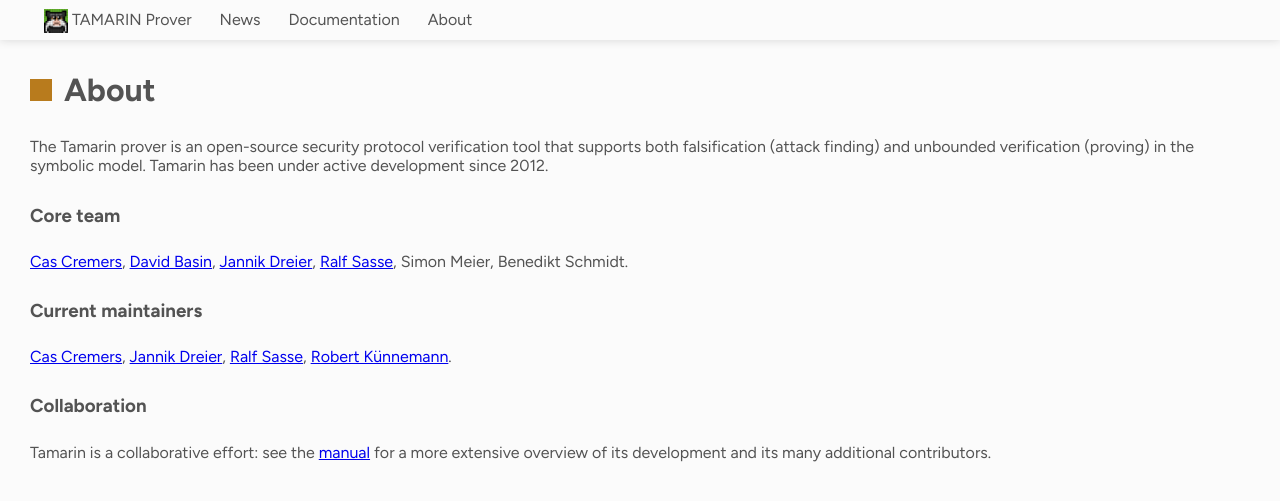
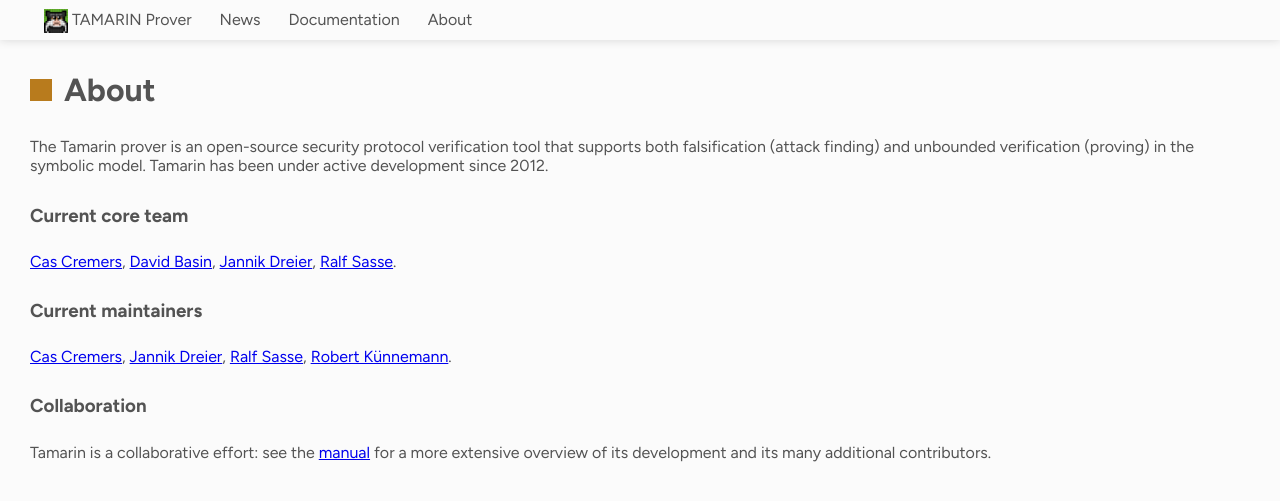
Before and after one commit to tamarin-prover/tamarin-prover.github.io, a Jekyll site: the page built from about.html, in a window 1280 px wide. Shown: the top 501 px of the page. Built offline with Jekyll 4.4.1, drawn with Linux system fonts in a browser that asks for light colours.

Commit message:
Moved Benedikt and Simon out of "current" core, which seems more accurate.

```diff
--- a/_data/people.yml
+++ b/_data/people.yml
@@ -3,20 +3,24 @@
   website: https://cispa.saarland/group/cremers/index.html
   core: true
   maintainer: true
+  currentcore: true
 david:
   name: David Basin
   website: https://www.inf.ethz.ch/personal/basin/
   core: true
+  currentcore: true
 jannik:
   name: Jannik Dreier
   website: https://www.jannikdreier.net/
   core: true
   maintainer: true
+  currentcore: true
 ralf:
   website: https://people.inf.ethz.ch/rsasse/
   name: Ralf Sasse
   core: true
   maintainer: true
+  currentcore: true
 simon:
   name: Simon Meier
   core: true
--- a/about.html
+++ b/about.html
@@ -10,10 +10,10 @@
   The Tamarin prover is an open-source security protocol verification tool that supports both falsification (attack finding) and unbounded verification (proving) in the symbolic model. Tamarin has been under active development since 2012.
 </p>
 
-  <h3>Core team</h3>
+  <h3>Current core team</h3>
 
   <p>
-    {% assign core = site.data.people | where:"core","true" %}
+    {% assign core = site.data.people | where:"currentcore","true" %}
     {% for person in core %}
       {%- if person['website'] -%}
         <a href="{{ person['website'] }}" target="_blank">{{ person['name'] }}</a>
```
